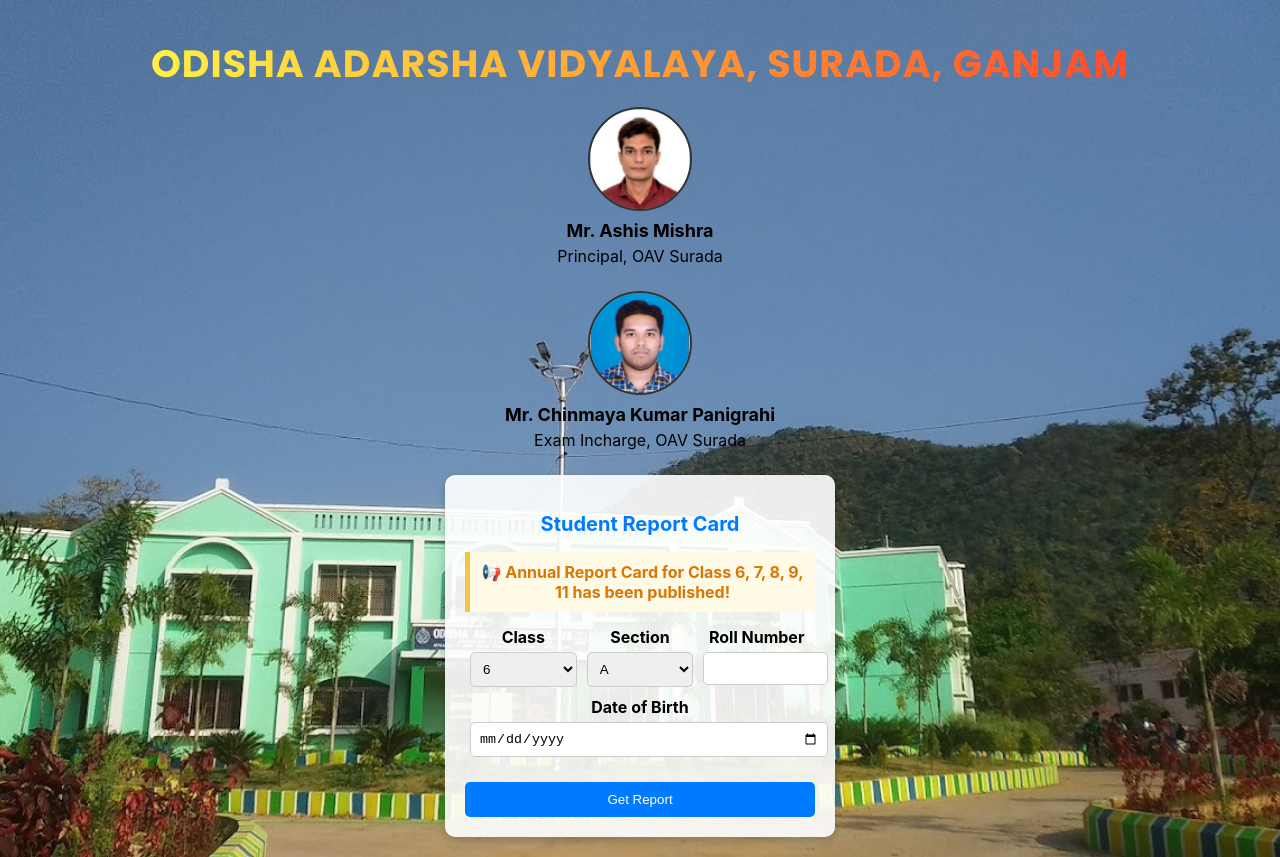
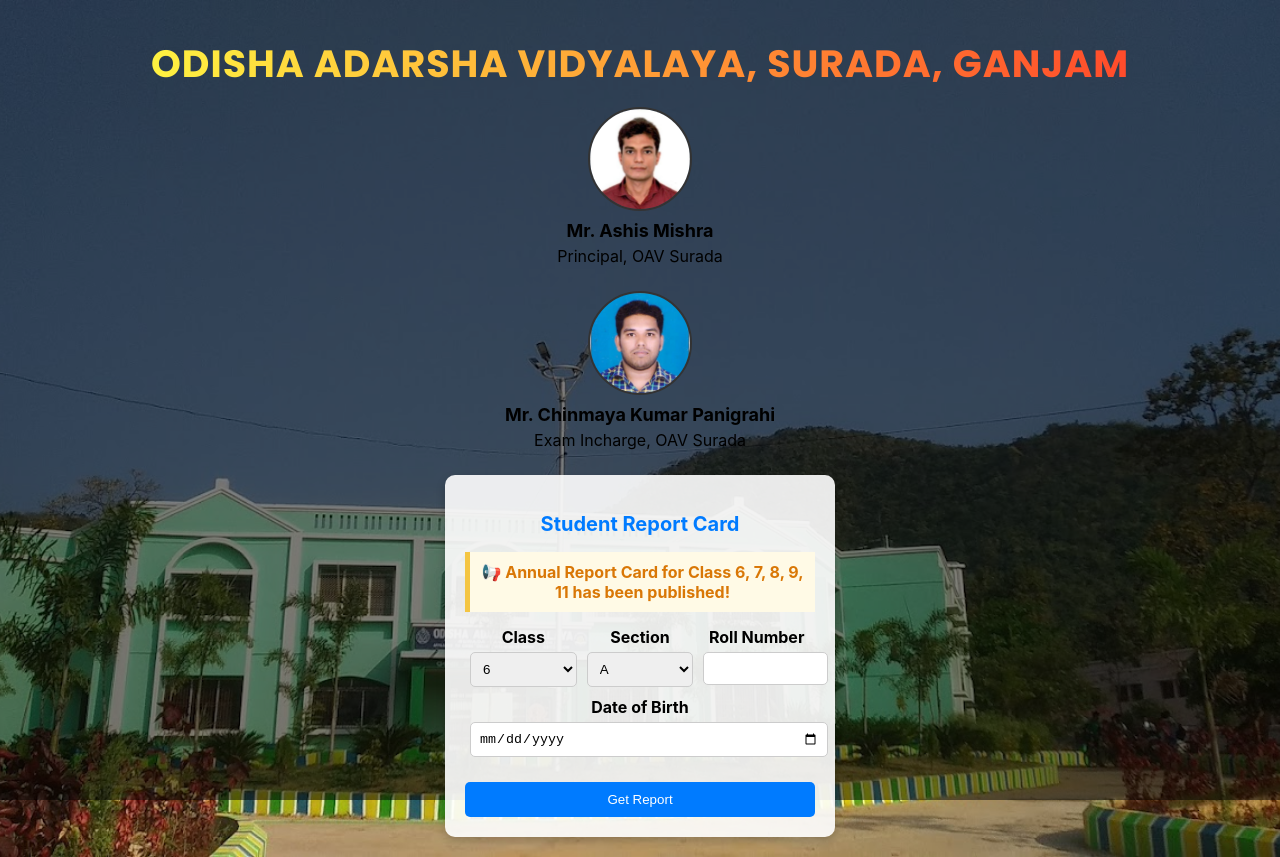
Before and after one commit to Sanatan-kisku/student-report-frontend, a React (Create React App) app: page / in a window 1280 px wide. Built offline with nearby package versions, Linux system fonts and the light colour scheme.

Commit message:
dim background

```diff
--- a/src/components/GetReport.js
+++ b/src/components/GetReport.js
@@ -61,7 +61,7 @@ const GetReport = () => {
         <p className="principal-designation">Principal, OAV Surada</p>
       </div>
       {/* Exam Incharge's Image and Details */}
-      <div className="principal-container">
+      <div className="examincharge-container">
         <img src="/examincharge.jpg" alt="Exam Incharge" className="examincharge-image" />
         <p className="examincharge-name">Mr. Chinmaya Kumar Panigrahi</p>
         <p className="examincharge-designation">Exam Incharge, OAV Surada</p>
--- a/src/styles/GetReport.css
+++ b/src/styles/GetReport.css
@@ -1,7 +1,7 @@
 @import url('https://fonts.googleapis.com/css2?family=Poppins:wght@400;700&display=swap');
 
 .get-report-container {
-  background: url('../../public/OAVSuradaSchool.jpg') no-repeat center center/cover;
+  background: url('/OAVSuradaSchool.jpg') no-repeat center center/cover;
   background-size: cover;
   background-position: center;
   background-attachment: fixed; /* Keeps the image fixed while scrolling */
@@ -12,6 +12,25 @@
   align-items: center;
   justify-content: center;
   padding: 20px;
+  min-height: 100vh;
+}
+
+/* Adding a dark overlay */
+.get-report-container::before {
+  content: "";
+  position: absolute;
+  top: 0;
+  left: 0;
+  width: 100%;
+  height: 100%;
+  background: rgba(0, 0, 0, 0.5); /* Adjust the opacity (0.5 = 50% dark) */
+  z-index: 1;
+}
+
+/* Ensure all content appears above the overlay */
+.get-report-container > * {
+  position: relative;
+  z-index: 2;
 }
 
 .school-heading {
```
